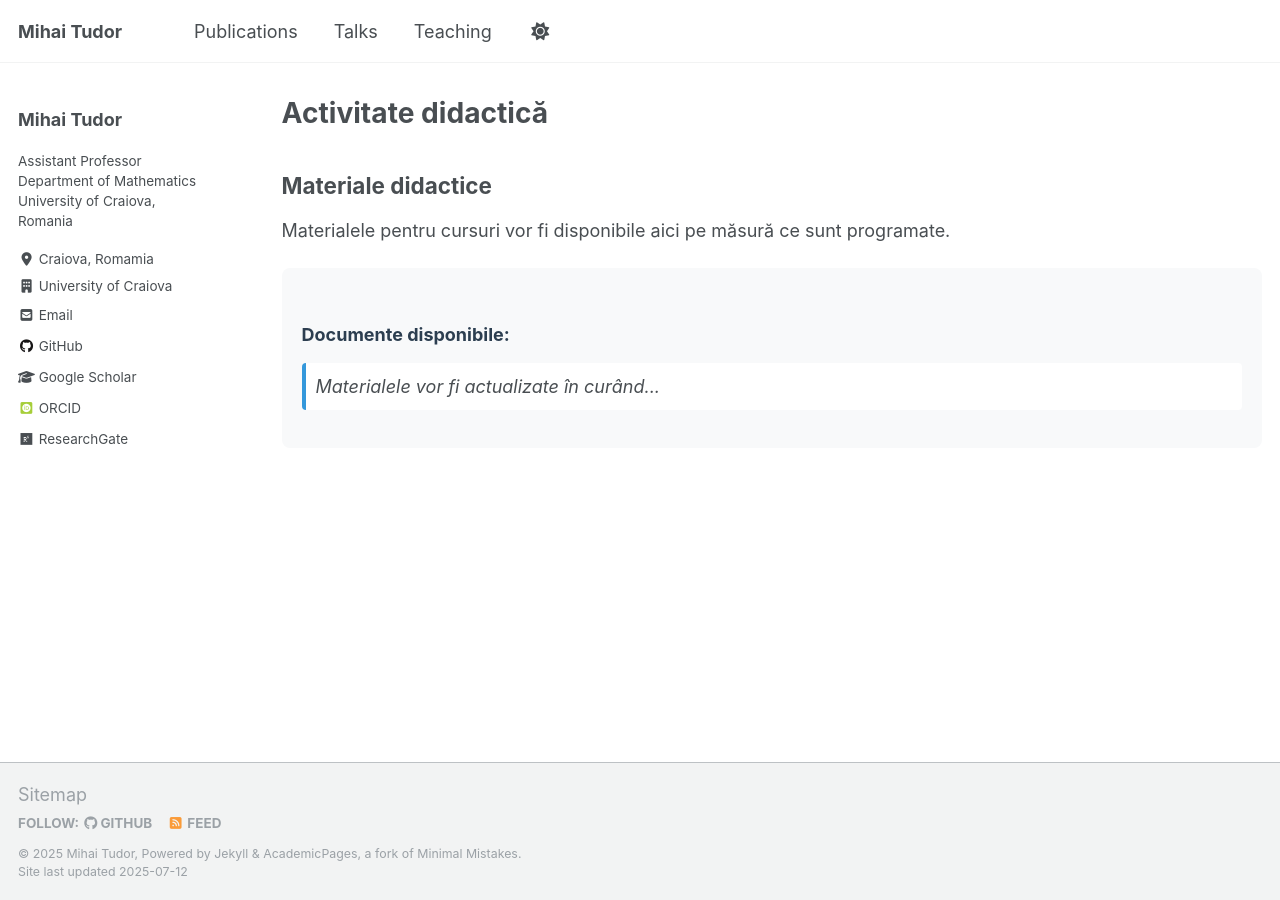
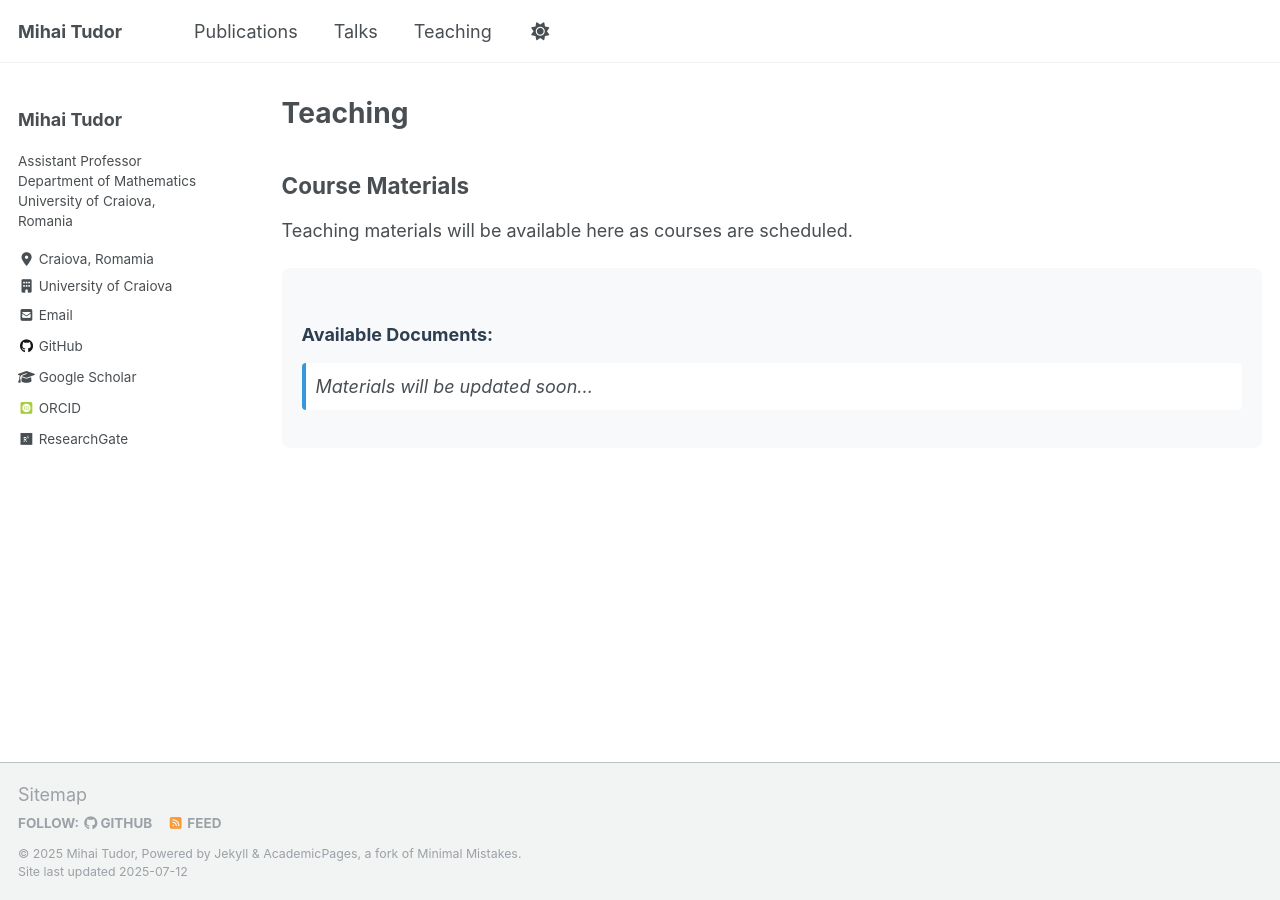
Before and after one commit to MihaiTudor26/mihaitudor26.github.io, a Jekyll site: the page built from _pages/teaching.html, in a window 1280 px wide. Built offline with Jekyll 4.4.1, drawn with Linux system fonts in a browser that asks for light colours; some web fonts are replaced; a script that is not in the unit is left out.

Commit message:
Update teaching.html

```diff
--- a/_pages/teaching.html
+++ b/_pages/teaching.html
@@ -1,40 +1,40 @@
 ---
 layout: archive
-title: "Activitate didactică"
+title: "Teaching"
 permalink: /teaching/
 author_profile: true
 ---
 
-<h2>Materiale didactice</h2>
+<h2>Course Materials</h2>
 
-<p>Materialele pentru cursuri vor fi disponibile aici pe măsură ce sunt programate.</p>
+<p>Teaching materials will be available here as courses are scheduled.</p>
 
-<div id="materiale-teaching">
-  <h3>Documente disponibile:</h3>
-  <ul id="lista-fisiere">
-    <li><em>Materialele vor fi actualizate în curând...</em></li>
+<div id="teaching-materials">
+  <h3>Available Documents:</h3>
+  <ul id="files-list">
+    <li><em>Materials will be updated soon...</em></li>
   </ul>
 </div>
 
 <style>
-#materiale-teaching {
+#teaching-materials {
   background: #f8f9fa;
   padding: 20px;
   border-radius: 8px;
   margin: 20px 0;
 }
 
-#materiale-teaching h3 {
+#teaching-materials h3 {
   color: #2c3e50;
   margin-bottom: 15px;
 }
 
-#lista-fisiere {
+#files-list {
   list-style: none;
   padding: 0;
 }
 
-#lista-fisiere li {
+#files-list li {
   margin-bottom: 10px;
   padding: 10px;
   background: white;
@@ -42,17 +42,17 @@ author_profile: true
   border-left: 4px solid #3498db;
 }
 
-#lista-fisiere li a {
+#files-list li a {
   text-decoration: none;
   color: #2c3e50;
   font-weight: bold;
 }
 
-#lista-fisiere li a:hover {
+#files-list li a:hover {
   color: #3498db;
 }
 
-#lista-fisiere li a:before {
+#files-list li a:before {
   content: "📄 ";
   margin-right: 8px;
 }
```
